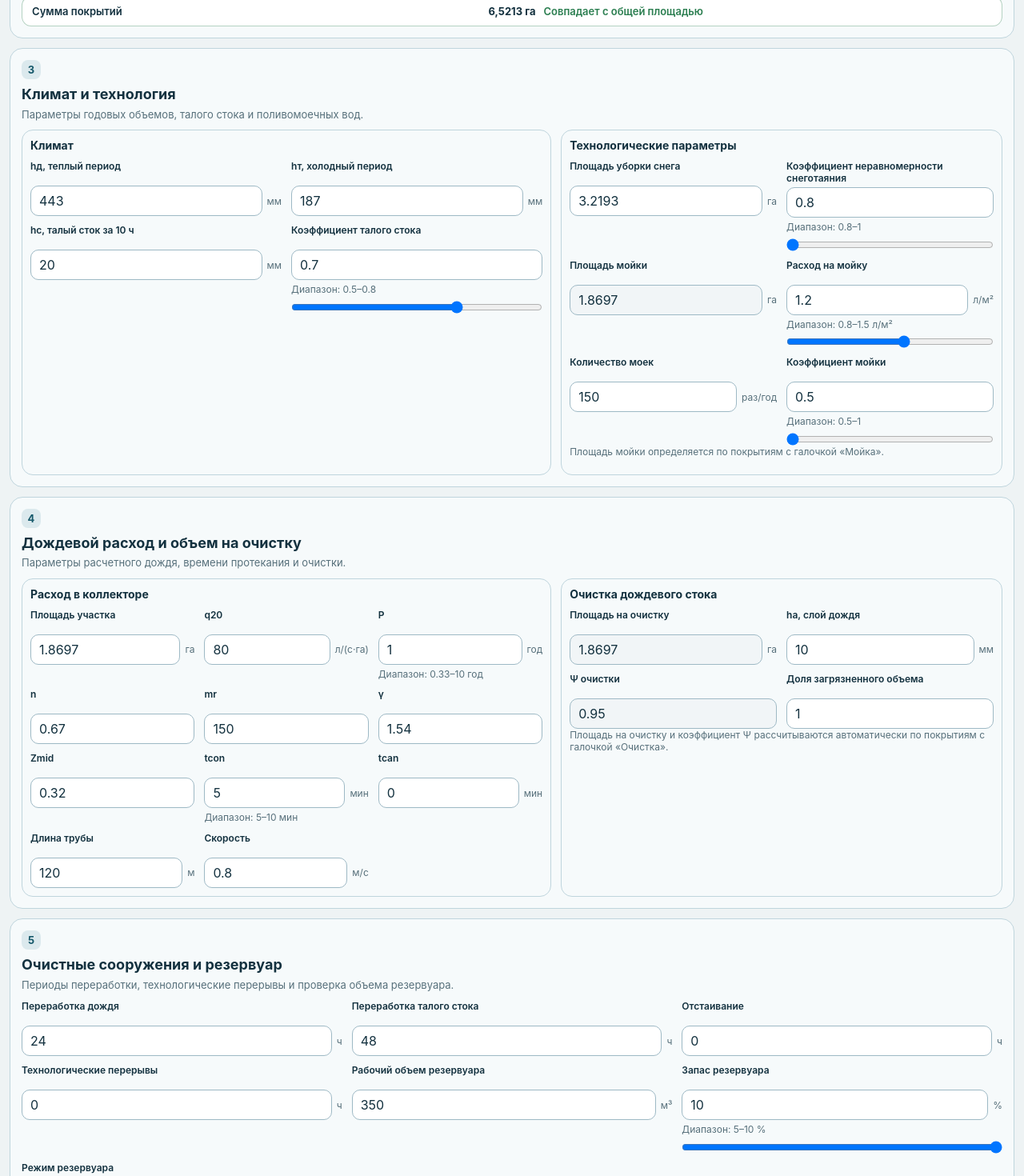
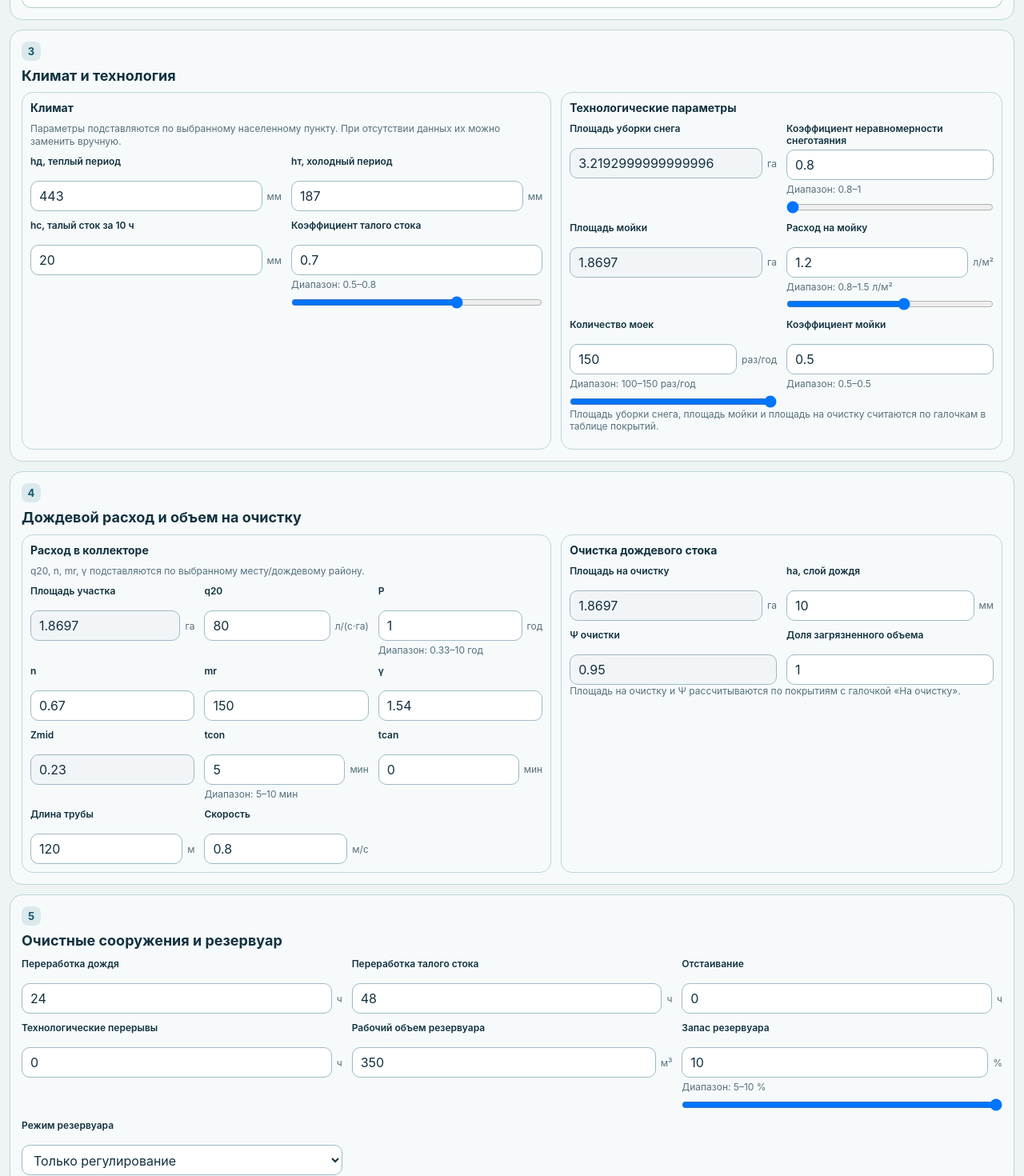
Before and after one commit to Embard/stormwater-sp-calculator, a React (Vite) app: page / in a window 1280 px wide. Shown: the part 740-2210 px from the top of the page at 80% size. Built offline with nearby package versions, Linux system fonts and the light colour scheme.

Commit message:
Update App.tsx

```diff
--- a/src/App.tsx
+++ b/src/App.tsx
@@ -1,7 +1,6 @@
 import { useMemo, useState, type ReactNode } from 'react';
 import { Calculator, FileText } from 'lucide-react';
 import './styles/app.css';
-import './styles/print.css';
 import sourcesData from './data/sources.json';
 import climateStations from './data/climateStations.json';
 import { calculateProject } from './calc';
@@ -9,11 +8,11 @@ import { weightedCoefficient } from './calc/annualRunoff';
 import { validateProject } from './calc/validation';
 import { NormativeInput } from './components/NormativeInput';
 import { PlaceSearch } from './components/PlaceSearch';
-import { PrintSheet } from './components/PrintSheet';
 import { ResultsPanel } from './components/ResultsPanel';
 import { SurfaceTable } from './components/SurfaceTable';
 import { ValidationPanel } from './components/ValidationPanel';
 import { buildSurfaceFromTemplate } from './data/surfaceCatalog';
+import { downloadWordReport } from './utils/wordReport';
 import type { ClimateParameters, NormativeValue, ProjectInput, SourceRef, TreatmentInput } from './types';
 
 const sourceId = 'sp32-2018-izm1-5';
@@ -34,16 +33,16 @@ const initialProject: ProjectInput = {
   climate: initialClimate,
   totalAreaHa: 6.5213,
   surfaces: [
-    { ...buildSurfaceFromTemplate('driveways', 'asphalt', 1.8697), isWashed: true, routedToTreatment: true },
-    { ...buildSurfaceFromTemplate('lawns', 'lawn', 3.3020) },
-    { ...buildSurfaceFromTemplate('structures', 'roof', 1.3496) }
+    { ...buildSurfaceFromTemplate('driveways', 'asphalt', 1.8697), isWashed: true, isCleanedFromSnow: true, routedToTreatment: true },
+    { ...buildSurfaceFromTemplate('lawns', 'lawn', 3.3020), isCleanedFromSnow: false },
+    { ...buildSurfaceFromTemplate('structures', 'roof', 1.3496), isCleanedFromSnow: true }
   ],
   snowMeltCoeff: { value: 0.7, min: 0.5, max: 0.8, default: 0.7, unit: '-', sourceId, basis: 'normative-range' },
   snowCleanedAreaHa: 3.2193,
   washingAreaHa: 1.8697,
   washingRateLPerM2: { value: 1.2, min: 0.8, max: 1.5, default: 1.2, unit: 'л/м²', sourceId, basis: 'normative-range' },
   washingCountPerYear: 150,
-  washingRunoffCoeff: { value: 0.5, min: 0.5, max: 1, default: 0.5, unit: '-', sourceId, basis: 'normative-range' },
+  washingRunoffCoeff: { value: 0.5, min: 0.5, max: 0.5, default: 0.5, unit: '-', sourceId, basis: 'normative-fixed' },
   meltUnevennessCoeff: { value: 0.8, min: 0.8, max: 1, default: 0.8, unit: '-', sourceId, basis: 'normative-range' },
   rainFlow: {
     areaHa: 1.8697,
@@ -76,18 +75,16 @@ const initialProject: ProjectInput = {
 type SectionCardProps = {
   step: string;
   title: string;
-  note?: string;
   children: ReactNode;
 };
 
-function SectionCard({ step, title, note, children }: SectionCardProps) {
+function SectionCard({ step, title, children }: SectionCardProps) {
   return (
     <section className="card section-card">
       <div className="section-head">
         <div>
           <span className="step-label">{step}</span>
           <h2>{title}</h2>
-          {note ? <p className="section-subtitle">{note}</p> : null}
         </div>
       </div>
       {children}
@@ -102,23 +99,50 @@ type NumberFieldProps = {
   step?: string;
   unit?: string;
   readOnly?: boolean;
+  min?: number;
+  max?: number;
+  showSlider?: boolean;
 };
 
-function NumberField({ label, value, onChange, step = '0.0001', unit, readOnly = false }: NumberFieldProps) {
+function parseInputNumber(raw: string): number {
+  const normalized = raw.replace(',', '.').replace(/^(-?)0+(?=\d)/, '$1');
+  const value = Number(normalized);
+  return Number.isFinite(value) ? value : 0;
+}
+
+function NumberField({ label, value, onChange, step = '0.0001', unit, readOnly = false, min, max, showSlider = false }: NumberFieldProps) {
+  const hasRange = min !== undefined && max !== undefined;
+  const isOutOfRange = hasRange && (value < min! || value > max!);
+  const hasSlider = showSlider && hasRange && min !== max && !readOnly;
+
   return (
-    <label className="field compact-field">
+    <label className={`field compact-field ${isOutOfRange ? 'out-of-range' : ''}`}>
       <span className="field-label">{label}</span>
       <div className="input-row">
         <input
           type="number"
           step={step}
+          min={min}
+          max={max}
           value={value}
           readOnly={readOnly}
           onFocus={(event) => event.currentTarget.select()}
-          onChange={(event) => onChange(Number(event.target.value))}
+          onChange={(event) => onChange(parseInputNumber(event.target.value))}
         />
         {unit ? <span className="unit">{unit}</span> : null}
       </div>
+      {hasRange ? <span className="range-note">Диапазон: {min}–{max}{unit ? ` ${unit}` : ''}</span> : null}
+      {hasSlider ? (
+        <input
+          className="normative-slider"
+          type="range"
+          min={min}
+          max={max}
+          step={step}
+          value={value}
+          onChange={(event) => onChange(parseInputNumber(event.target.value))}
+        />
+      ) : null}
     </label>
   );
 }
@@ -149,15 +173,33 @@ export default function App() {
     [project.surfaces]
   );
 
+  const snowCleanedArea = useMemo(
+    () => project.surfaces.filter((surface) => surface.isCleanedFromSnow).reduce((sum, surface) => sum + surface.areaHa, 0),
+    [project.surfaces]
+  );
+
   const calculatedTreatmentCoeff = useMemo(
     () => weightedCoefficient(project.surfaces, 'designRainCoeff', (surface) => surface.routedToTreatment),
     [project.surfaces]
   );
 
+  const calculatedZmid = useMemo(
+    () => weightedCoefficient(project.surfaces, 'coverCoeff', (surface) => surface.routedToTreatment),
+    [project.surfaces]
+  );
+
+  const collectorArea = treatmentArea > 0 ? treatmentArea : project.totalAreaHa;
+
   const projectForCalc = useMemo<ProjectInput>(() => {
     return {
       ...project,
+      snowCleanedAreaHa: snowCleanedArea,
       washingAreaHa: washingArea,
+      rainFlow: {
+        ...project.rainFlow,
+        areaHa: collectorArea,
+        zMid: { ...project.rainFlow.zMid, value: calculatedZmid || project.rainFlow.zMid.value, basis: 'calculated' }
+      },
       treatment: {
         ...project.treatment,
         rainTreatmentAreaHa: treatmentArea,
@@ -169,15 +211,13 @@ export default function App() {
         rainTreatmentCoeffScopeAreaHa: treatmentArea
       }
     };
-  }, [project, treatmentArea, washingArea, calculatedTreatmentCoeff]);
+  }, [project, treatmentArea, washingArea, snowCleanedArea, collectorArea, calculatedTreatmentCoeff, calculatedZmid]);
 
   const results = useMemo(() => calculateProject(projectForCalc), [projectForCalc]);
   const issues = useMemo(() => validateProject(projectForCalc), [projectForCalc]);
   const sources = sourcesData as SourceRef[];
 
-  const scrollToResults = () => {
-    document.getElementById('results')?.scrollIntoView({ behavior: 'smooth', block: 'start' });
-  };
+  const exportWord = () => downloadWordReport(projectForCalc, results);
 
   return (
     <main className="app-shell">
@@ -187,14 +227,13 @@ export default function App() {
           <h1><Calculator size={22} /> Калькулятор ливневого стока</h1>
         </div>
         <div className="topbar-actions">
-          <button type="button" className="secondary-button" onClick={scrollToResults}>Рассчитать</button>
-          <button type="button" className="primary-button" onClick={() => window.print()}><FileText size={16} /> Печатный лист</button>
+          <button type="button" className="primary-button" onClick={exportWord}><FileText size={16} /> Скачать Word-отчет</button>
         </div>
       </header>
 
       <div className="layout no-print">
         <div className="left-column">
-          <SectionCard step="1" title="Объект и место строительства" note="Минимум исходных данных для выбора климатических параметров и идентификации объекта.">
+          <SectionCard step="1" title="Объект и место строительства">
             <div className="object-grid">
               <PlaceSearch value={project.place} onSelect={(place) => setProject({ ...project, place })} />
               <div className="object-fields">
@@ -217,10 +256,11 @@ export default function App() {
             onChange={(surfaces) => setProject({ ...project, surfaces })}
           />
 
-          <SectionCard step="3" title="Климат и технология" note="Параметры годовых объемов, талого стока и поливомоечных вод.">
+          <SectionCard step="3" title="Климат и технология">
             <div className="subsection-grid">
               <div className="subsection-box">
                 <h3>Климат</h3>
+                <p className="compact-note">Параметры подставляются по выбранному населенному пункту. При отсутствии данных их можно заменить вручную.</p>
                 <div className="dense-grid two-columns">
                   <NormativeInput compact showSlider={false} label="hд, теплый период" value={project.climate.hdWarmPeriodMm} onChange={(hdWarmPeriodMm) => setProject({ ...project, climate: { ...project.climate, hdWarmPeriodMm } })} />
                   <NormativeInput compact showSlider={false} label="hт, холодный период" value={project.climate.htColdPeriodMm} onChange={(htColdPeriodMm) => setProject({ ...project, climate: { ...project.climate, htColdPeriodMm } })} />
@@ -232,30 +272,31 @@ export default function App() {
               <div className="subsection-box">
                 <h3>Технологические параметры</h3>
                 <div className="dense-grid two-columns">
-                  <NumberField label="Площадь уборки снега" value={project.snowCleanedAreaHa} unit="га" onChange={(snowCleanedAreaHa) => setProject({ ...project, snowCleanedAreaHa })} />
+                  <NumberField label="Площадь уборки снега" value={projectForCalc.snowCleanedAreaHa} readOnly unit="га" onChange={() => undefined} />
                   <NormativeInput compact showSlider label="Коэффициент неравномерности снеготаяния" value={project.meltUnevennessCoeff} onChange={(meltUnevennessCoeff) => setProject({ ...project, meltUnevennessCoeff })} />
                   <NumberField label="Площадь мойки" value={projectForCalc.washingAreaHa} readOnly unit="га" onChange={() => undefined} />
                   <NormativeInput compact showSlider label="Расход на мойку" value={project.washingRateLPerM2} onChange={(washingRateLPerM2) => setProject({ ...project, washingRateLPerM2 })} />
-                  <NumberField label="Количество моек" value={project.washingCountPerYear} step="1" unit="раз/год" onChange={(washingCountPerYear) => setProject({ ...project, washingCountPerYear })} />
-                  <NormativeInput compact showSlider label="Коэффициент мойки" value={project.washingRunoffCoeff} onChange={(washingRunoffCoeff) => setProject({ ...project, washingRunoffCoeff })} />
+                  <NumberField label="Количество моек" value={project.washingCountPerYear} step="1" min={100} max={150} showSlider unit="раз/год" onChange={(washingCountPerYear) => setProject({ ...project, washingCountPerYear })} />
+                  <NormativeInput compact showSlider={false} label="Коэффициент мойки" value={project.washingRunoffCoeff} onChange={(washingRunoffCoeff) => setProject({ ...project, washingRunoffCoeff })} />
                 </div>
-                <p className="compact-note">Площадь мойки определяется по покрытиям с галочкой «Мойка».</p>
+                <p className="compact-note">Площадь уборки снега, площадь мойки и площадь на очистку считаются по галочкам в таблице покрытий.</p>
               </div>
             </div>
           </SectionCard>
 
-          <SectionCard step="4" title="Дождевой расход и объем на очистку" note="Параметры расчетного дождя, времени протекания и очистки.">
+          <SectionCard step="4" title="Дождевой расход и объем на очистку">
             <div className="subsection-grid">
               <div className="subsection-box">
                 <h3>Расход в коллекторе</h3>
+                <p className="compact-note">q20, n, mr, γ подставляются по выбранному месту/дождевому району.</p>
                 <div className="dense-grid three-columns">
-                  <NumberField label="Площадь участка" value={project.rainFlow.areaHa} unit="га" onChange={(areaHa) => setProject({ ...project, rainFlow: { ...project.rainFlow, areaHa } })} />
+                  <NumberField label="Площадь участка" value={projectForCalc.rainFlow.areaHa} readOnly unit="га" onChange={() => undefined} />
                   <NormativeInput compact showSlider={false} label="q20" value={project.rainFlow.q20} onChange={(q20) => setProject({ ...project, rainFlow: { ...project.rainFlow, q20 } })} />
                   <NormativeInput compact showSlider={false} label="P" value={project.rainFlow.p} onChange={(p) => setProject({ ...project, rainFlow: { ...project.rainFlow, p } })} />
                   <NormativeInput compact showSlider={false} label="n" value={project.rainFlow.n} onChange={(n) => setProject({ ...project, rainFlow: { ...project.rainFlow, n } })} />
                   <NormativeInput compact showSlider={false} label="mr" value={project.rainFlow.mr} onChange={(mr) => setProject({ ...project, rainFlow: { ...project.rainFlow, mr } })} />
                   <NormativeInput compact showSlider={false} label="γ" value={project.rainFlow.gamma} onChange={(gamma) => setProject({ ...project, rainFlow: { ...project.rainFlow, gamma } })} />
-                  <NormativeInput compact showSlider={false} label="Zmid" value={project.rainFlow.zMid} onChange={(zMid) => setProject({ ...project, rainFlow: { ...project.rainFlow, zMid } })} />
+                  <NumberField label="Zmid" value={projectForCalc.rainFlow.zMid.value} readOnly onChange={() => undefined} />
                   <NormativeInput compact showSlider={false} label="tcon" value={project.rainFlow.tConMin} onChange={(tConMin) => setProject({ ...project, rainFlow: { ...project.rainFlow, tConMin } })} />
                   <NormativeInput compact showSlider={false} label="tcan" value={project.rainFlow.tCanMin} onChange={(tCanMin) => setProject({ ...project, rainFlow: { ...project.rainFlow, tCanMin } })} />
                   <NumberField label="Длина трубы" value={project.rainFlow.pipeLengthM} step="0.01" unit="м" onChange={(pipeLengthM) => setProject({ ...project, rainFlow: { ...project.rainFlow, pipeLengthM } })} />
@@ -271,12 +312,12 @@ export default function App() {
                   <NumberField label="Ψ очистки" value={projectForCalc.treatment.rainTreatmentCoeff.value} readOnly onChange={() => undefined} />
                   <NormativeInput compact showSlider={false} label="Доля загрязненного объема" value={project.treatment.pollutedRainFraction} onChange={(pollutedRainFraction) => setProject(updateTreatment(project, { pollutedRainFraction }))} />
                 </div>
-                <p className="compact-note">Площадь на очистку и коэффициент Ψ рассчитываются автоматически по покрытиям с галочкой «Очистка».</p>
+                <p className="compact-note">Площадь на очистку и Ψ рассчитываются по покрытиям с галочкой «На очистку».</p>
               </div>
             </div>
           </SectionCard>
 
-          <SectionCard step="5" title="Очистные сооружения и резервуар" note="Периоды переработки, технологические перерывы и проверка объема резервуара.">
+          <SectionCard step="5" title="Очистные сооружения и резервуар">
             <div className="dense-grid three-columns">
               <NumberField label="Переработка дождя" value={project.treatment.rainProcessingHours} step="1" unit="ч" onChange={(rainProcessingHours) => setProject(updateTreatment(project, { rainProcessingHours }))} />
               <NumberField label="Переработка талого стока" value={project.treatment.meltProcessingHours} step="1" unit="ч" onChange={(meltProcessingHours) => setProject(updateTreatment(project, { meltProcessingHours }))} />
@@ -309,13 +350,10 @@ export default function App() {
           <ValidationPanel issues={issues} />
           <section className="card actions-card">
             <h2>Действия</h2>
-            <button type="button" className="primary-button wide" onClick={scrollToResults}>Пересчитать</button>
-            <button type="button" className="secondary-button wide" onClick={() => window.print()}>Печатный лист</button>
+            <button type="button" className="primary-button wide" onClick={exportWord}>Скачать Word-отчет</button>
           </section>
         </aside>
       </div>
-
-      <PrintSheet input={projectForCalc} results={results} issues={issues} sources={sources} />
     </main>
   );
 }
```
